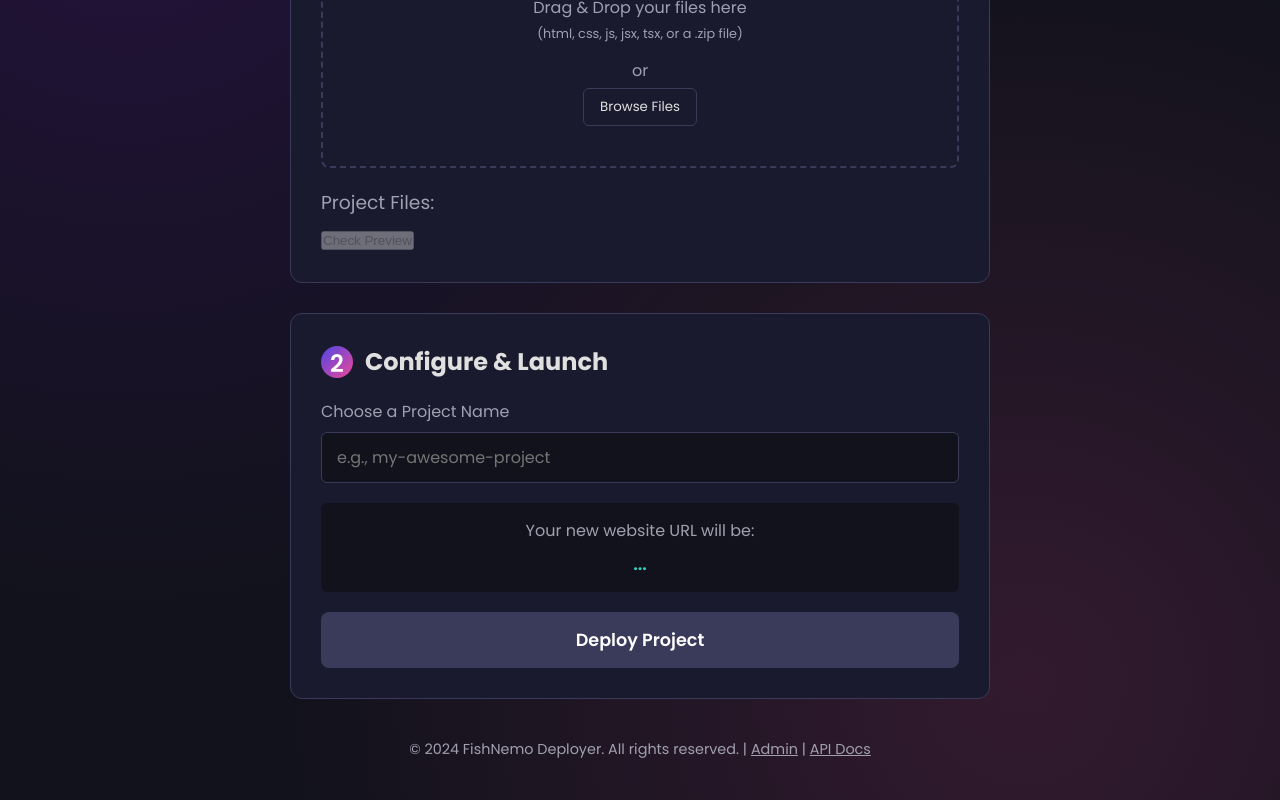
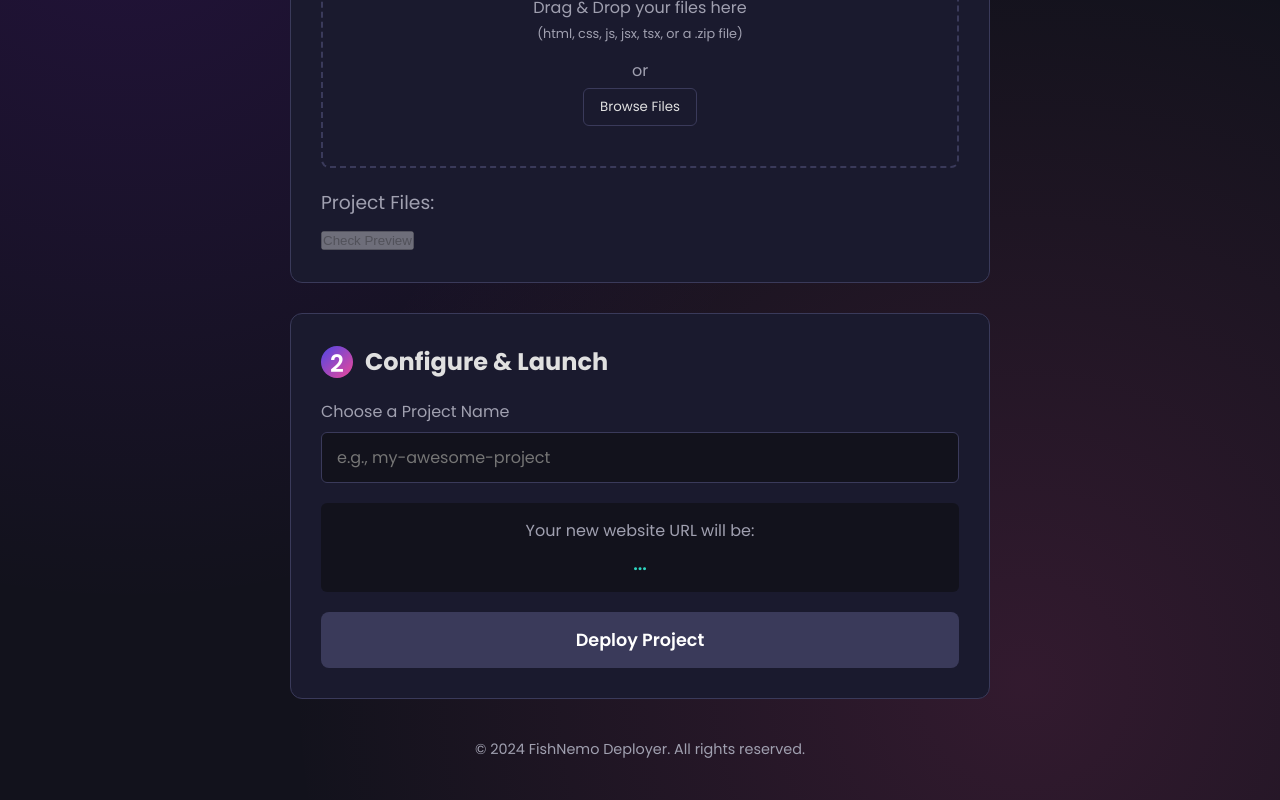
Before and after one commit to ranzgz/Deployer, a website: page deploy.html in a window 1280 px wide. Shown: the part 372-1172 px from the top of the page. Drawn offline with nearby package versions, Linux system fonts and the light colour scheme.

Commit message:
Update deploy.html

```diff
--- a/deploy.html
+++ b/deploy.html
@@ -78,7 +78,7 @@
         </main>
 
         <footer>
-            <p data-translate="footer-text">&copy; 2024 FishNemo Deployer. All rights reserved. | <a href="/admin" style="color: var(--secondary-text-color);">Admin</a> | <a href="/docs" style="color: var(--secondary-text-color);">API Docs</a></p>
+            <p data-translate="footer-text">&copy; 2024 FishNemo Deployer. All rights reserved.</p>
         </footer>
     </div>
     <!-- PERBAIKAN PATH -->
```
